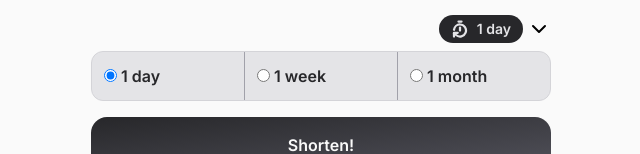
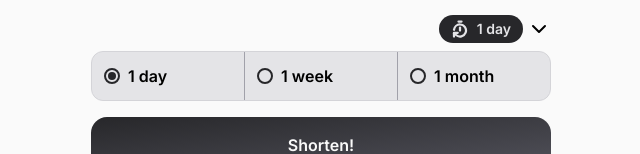
Before and after one commit to reinaldo-silva/linky, a Next.js app: page / in a window 1280 px wide. Both pictures are taken after a click on the button "1 day". Shown: the part 396-550 px from the top of the page, without its empty margins (319-959 px from the left). Built offline with nearby package versions, Linux system fonts and the light colour scheme.

Commit message:
styled input radio

```diff
--- /dev/null
+++ b/src/components/Radio.tsx
@@ -0,0 +1,49 @@
+import clsx from "clsx";
+import { ComponentProps } from "react";
+
+interface RadioProps extends ComponentProps<"input"> {
+  label: string;
+  contentClassName?: string;
+}
+export function Radio({
+  label,
+  disabled,
+  contentClassName,
+  id,
+  ...rest
+}: RadioProps) {
+  return (
+    <div className={clsx("flex items-start", contentClassName)}>
+      <div className="grid place-items-center mt-1">
+        <input
+          className="peer
+          col-start-1 row-start-1
+          appearance-none shrink-0
+          w-4 h-4 border-2 border-zinc-800 rounded-full
+          focus:outline-none focus:ring-offset-0 focus:ring-2 focus:ring-sky-400
+          disabled:border-zinc-400"
+          id={id}
+          disabled={disabled}
+          {...rest}
+          type="radio"
+        />
+        <div
+          className={clsx(
+            "pointer-events-none",
+            "col-start-1 row-start-1",
+            "w-2 h-2 rounded-full peer-checked:bg-zinc-800",
+            "peer-checked:peer-disabled:bg-gray-400"
+          )}
+        />
+      </div>
+      <label
+        htmlFor={id}
+        className={clsx("pl-2 truncate text-start font-semibold flex-1", {
+          "text-zinc-400": disabled,
+        })}
+      >
+        {label}
+      </label>
+    </div>
+  );
+}
--- a/src/components/ShortenUrlForm.tsx
+++ b/src/components/ShortenUrlForm.tsx
@@ -7,6 +7,7 @@ import { animated, useSpring } from "@react-spring/web";
 import { ChevronDown, Clipboard, Link2, TimerReset } from "lucide-react";
 import { FormEvent, useEffect, useRef, useState } from "react";
 import { zinc } from "tailwindcss/colors";
+import { Radio } from "./Radio";
 
 const expirationOptions = [
   { value: 1, description: "1 day" },
@@ -103,24 +104,20 @@ export function ShortenUrlForm() {
                 className="flex bg-zinc-200 border border-zinc-300 rounded-xl"
               >
                 {expirationOptions.map((op, index) => (
-                  <label
+                  <Radio
+                    contentClassName="flex-1 border-r p-3 last:border-none border-zinc-400"
+                    label={op.description}
+                    id={`${op.value}-${index}`}
                     key={index}
-                    className="text-zinc-800 font-semibold select-none flex-1 border-r last:border-none p-3 border-zinc-400 cursor-pointer"
-                  >
-                    <input
-                      className="focus:ring-zinc-800 text-zinc-800"
                     checked={
                       expirationOptions[expirationIndex].value === op.value
                     }
-                      type="radio"
                     value={op.value}
                     name="expiration"
                     onChange={() => {
                       setExpirationIndex(index);
                     }}
-                    />{" "}
-                    {op.description}
-                  </label>
+                  />
                 ))}
               </div>
             </animated.div>
```
Lines whose indentation alone changed are shown as unchanged.
